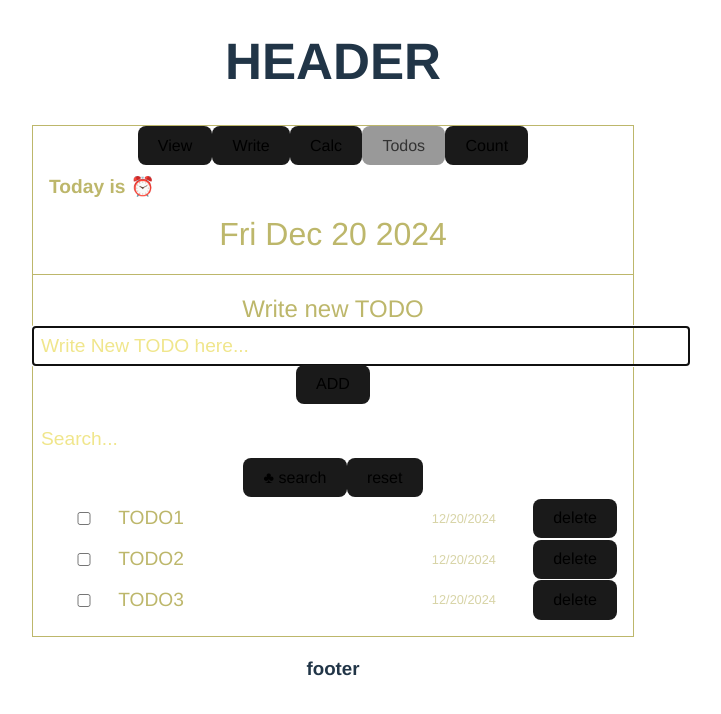
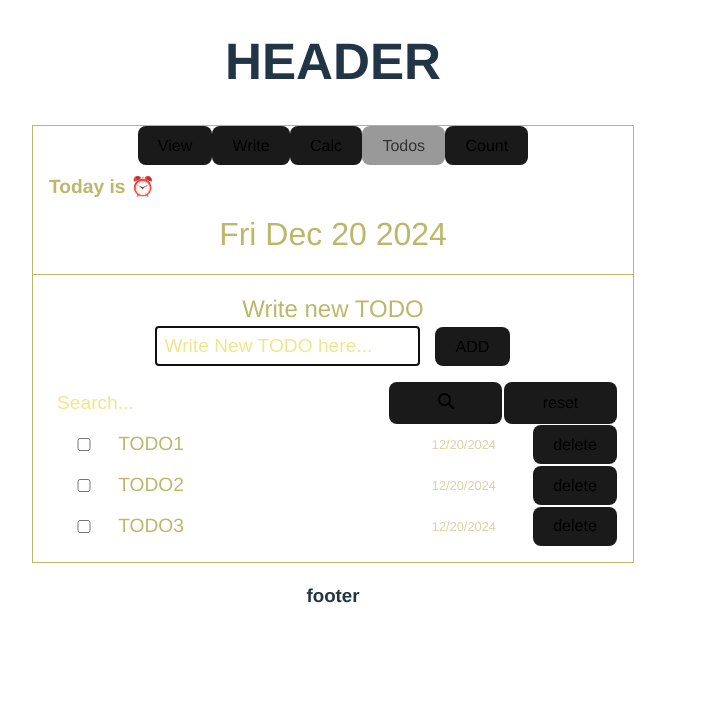
Before and after one commit to KooBonchan/test-react, a React (Vite) app: page /todos in a window 1280 px wide. Shown: the top 714 px of the page, without its empty margins (307-1028 px from the left). Built offline with nearby package versions, Linux system fonts and the light colour scheme; a web font is replaced by a local one.

Commit message:
Feature: todo rerender optimize

```diff
--- a/package.json
+++ b/package.json
@@ -11,7 +11,8 @@
   },
   "dependencies": {
     "react": "^18.3.1",
-    "react-dom": "^18.3.1"
+    "react-dom": "^18.3.1",
+    "react-icons": "^5.4.0"
   },
   "devDependencies": {
     "@eslint/js": "^9.15.0",
--- a/src/component/page/TodoManager/TodoList.tsx
+++ b/src/component/page/TodoManager/TodoList.tsx
@@ -2,6 +2,7 @@ import styled from "styled-components";
 import Todo from "../../../model/Todo";
 import { FormInput } from "./component/InputComponent";
 import { useState } from "react";
+import { FaMagnifyingGlass } from "react-icons/fa6";
 
 const Item = styled.div`
   display: grid;
@@ -45,17 +46,24 @@ export function TodoList(
   const [query, setQuery] = useState<string>('');
   return (
     <div style={{margin:'1rem auto'}}>
-      <form onSubmit={(e)=>{
-        e.preventDefault();
-        const form = e.target as HTMLFormElement;
-        setQuery(form['search-query'].value.toLowerCase());
-      }}>
+      <form
+          onSubmit={(e)=>{
+            e.preventDefault();
+            const form = e.target as HTMLFormElement;
+            setQuery(form['search-query'].value.toLowerCase());
+          }}
+          style={{
+            display: "grid",
+            gridTemplateColumns: "3fr 1fr 1fr",
+            gap:"0.1em",
+            margin: "0 1em",
+          }}>
         <FormInput
           name="search-query"
           placeholder="Search..."
           defaultValue={query}
         ></FormInput>
-        <button>♣ search</button>
+        <button><FaMagnifyingGlass /></button>
         <button type="reset" onClick={()=>{setQuery('');}}>
           reset
         </button>
@@ -63,10 +71,10 @@ export function TodoList(
       {!items.length && <div>NO Contents Yet</div>}
       {items
       .filter((todo) => todo.content.toLowerCase().includes(query))
-      .map((item, idx) =>(
-        <TodoItem key={'todo'+idx} item={item}
-          onDelete={()=>onDelete(idx)}
-          onDoneToggle={()=>onDoneToggle(idx)}/>
+      .map((item) =>(
+        <TodoItem key={item.id} item={item}
+          onDelete={()=>onDelete(item.id)}
+          onDoneToggle={()=>onDoneToggle(item.id)}/>
       ))}
     </div>
   );
--- a/src/component/page/TodoManager/TodoWrapper.tsx
+++ b/src/component/page/TodoManager/TodoWrapper.tsx
@@ -1,36 +1,53 @@
-import { useState } from "react";
+import { useCallback, useState } from "react";
+import Todo from "../../../model/Todo";
 import { TodoList } from "./TodoList";
 import { TodoWriter } from "./TodoWriter";
-import Todo from "../../../model/Todo";
 
 export function TodoWrapper() {
   const [items, setItems] = useState<Todo[]>([
   {
+    id: 0,
     content: "TODO1",
     regDate: new Date(),
   },
   {
+    id: 1,
     content: "TODO2",
     regDate: new Date(),
   },
   {
+    id: 2,
     content: "TODO3",
     regDate: new Date(),
   },
   ]);
 
+  const handleCommit = useCallback((todo:Todo)=>{
+    setItems( prevItems => {
+      const nextTodo = {...todo, id:Date.now()};
+      return [nextTodo, ...prevItems]
+    })
+  }, []);
+  const handleDelete = useCallback((id:number)=>{
+    setItems(prevItems => prevItems.filter((todo)=>(todo.id!==id)))
+  }, []);
+  const handleDoneToggle = useCallback((id:number) => {
+    console.log("callback is called", id);
+    setItems(prevItems => prevItems.map((todo) => {
+      if(todo.id == id) {
+        return {...todo, done: !(todo.done ?? false)}
+      };
+      return todo;
+    }))
+  }, [])
+
   return (
     <>
-      <TodoWriter onCommit={(t)=>setItems([t, ...items])}/>
-      <TodoList items={items}
-        onDelete={(idx)=>{
-          setItems(items.slice(0,idx).concat(items.slice(idx+1)))
-        }}
-        onDoneToggle={(idx)=>{
-          const newItems = [...items];
-          newItems[idx].done = !(newItems[idx].done ?? false);
-          setItems(newItems);
-        }}/>
+      <TodoWriter onCommit={handleCommit}/>
+      <TodoList
+        items={items}
+        onDelete={handleDelete}
+        onDoneToggle={handleDoneToggle} />
     </>
   );
 }
--- a/src/component/page/TodoManager/TodoWriter.tsx
+++ b/src/component/page/TodoManager/TodoWriter.tsx
@@ -15,10 +15,14 @@ export function TodoWriter({onCommit}:{onCommit: (t:Todo) => void}) {
       <form onSubmit={(e) => {
         e.preventDefault();
         const form = e.target as HTMLFormElement;
-          const content = form['content'].value;
-          if(content.length == 0) return;
+        const content = form['content'];
+        if(content.length == 0){
+          content.focus();
+          return;
+        }
         const data:Todo = {
-            content: content,
+          id: -1,
+          content: content.value,
           regDate: new Date(),
         };
         onCommit(data);
--- a/src/component/page/TodoManager/component/InputComponent.tsx
+++ b/src/component/page/TodoManager/component/InputComponent.tsx
@@ -11,5 +11,4 @@ export const FormInput = styled.input`
   }
 
   font-size: 1.2rem;
-  width: 50vw;
 `;
--- a/src/model/Todo.tsx
+++ b/src/model/Todo.tsx
@@ -1,4 +1,5 @@
 export default interface Todo {
+  id: number;
   content: string;
   regDate: Date;
   done?: boolean;
```
Also changed, not shown: src/component/page/TodoManager/FormInput.tsx (deleted, +0 -13 lines), 1 other file (tests, documents, lock files or other folders). Lines whose indentation alone changed are shown as unchanged.
